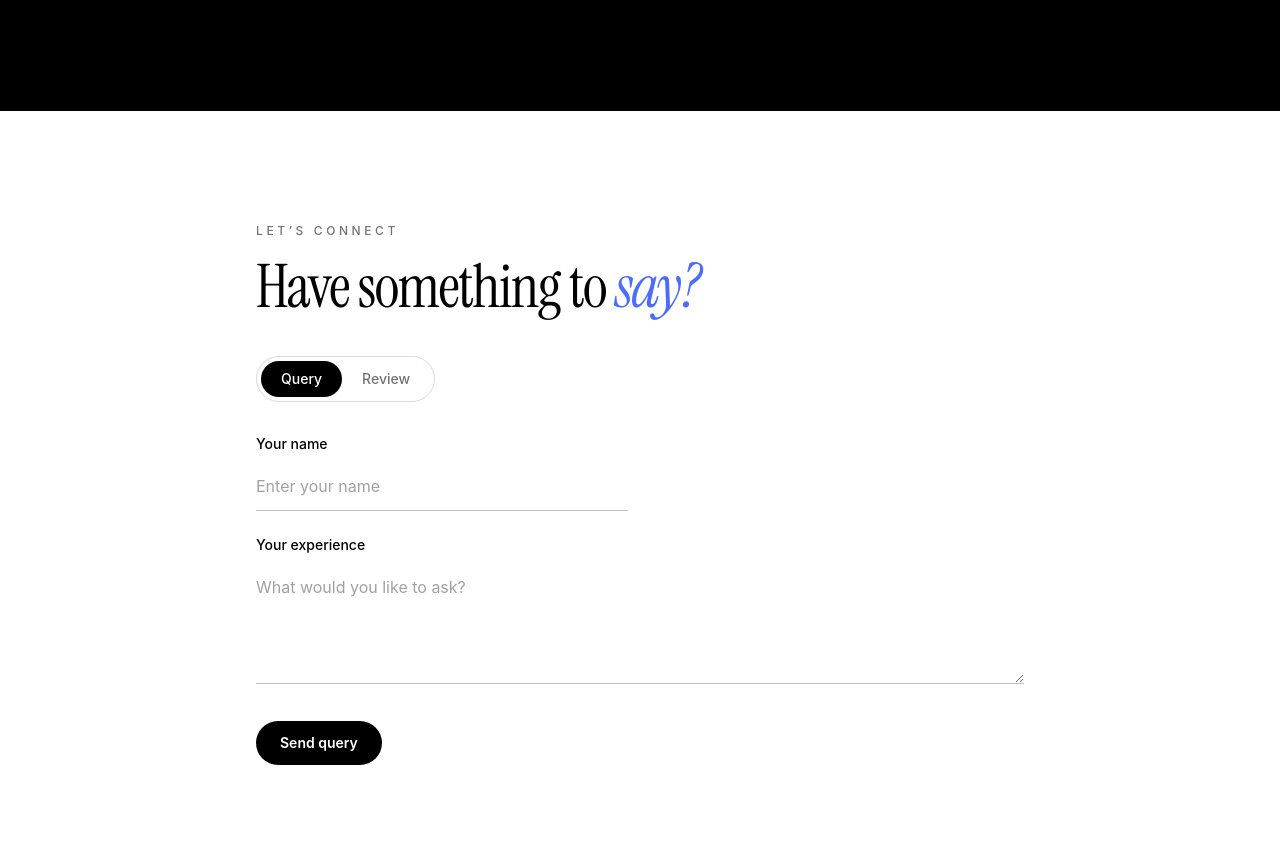
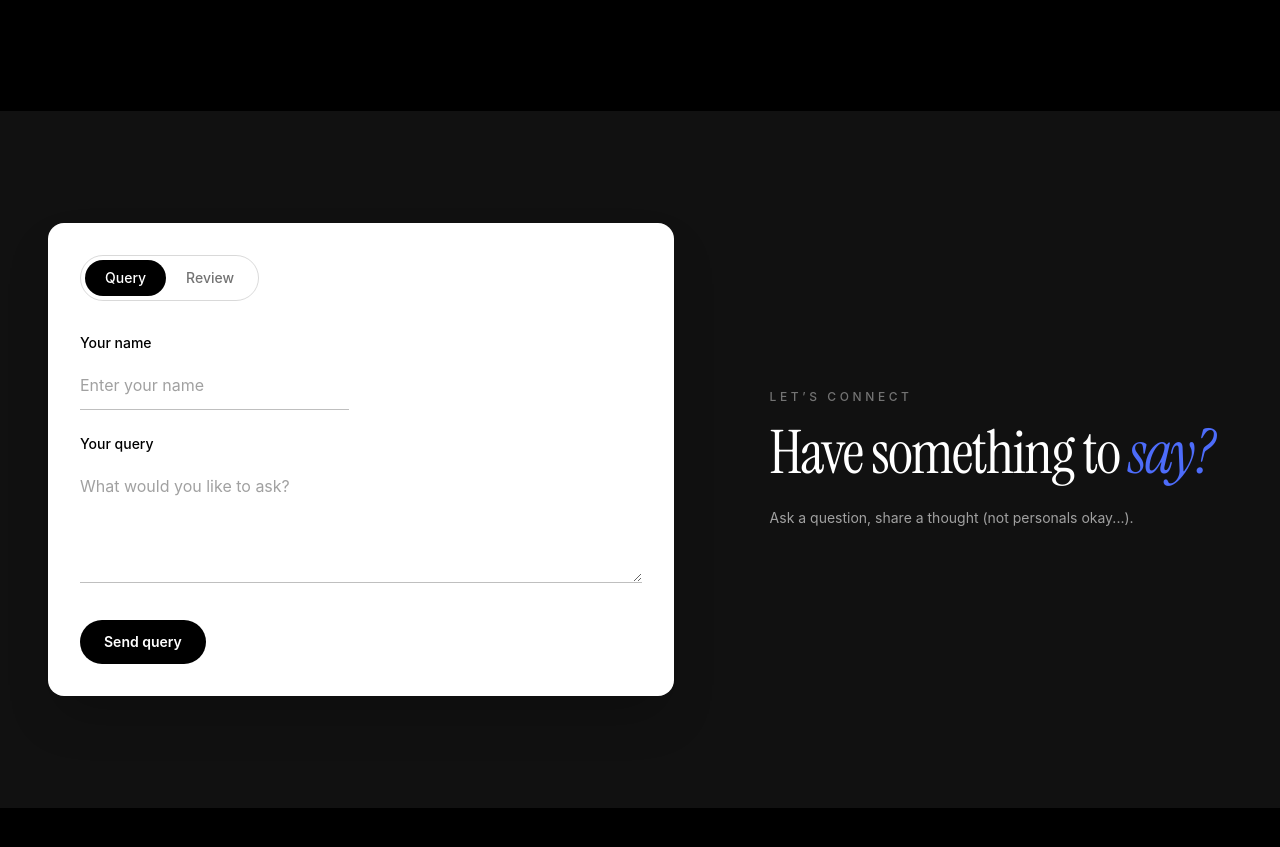
Before and after one commit to ashishbongu/portfolio, a React (Vite) app: page / in a window 1280 px wide. Shown: the part 2357-3204 px from the top of the page. After the commit the page ends 3165 px from the top, so only its background shows below. Built offline with nearby package versions, Linux system fonts and the light colour scheme.

Commit message:
updated feedback form

```diff
--- a/src/components/Feedback.jsx
+++ b/src/components/Feedback.jsx
@@ -2,28 +2,42 @@ import { useState } from "react";
 
 export default function Feedback() {
   const [type, setType] = useState("Query");
+  const [status, setStatus] = useState("");
 
-  function handleSubmit(event) {
+  async function handleSubmit(event) {
     event.preventDefault();
     const form = new FormData(event.currentTarget);
     const name = form.get("name");
     const experience = form.get("experience");
     const subject = `${type} from ${name}`;
     const body = `Name: ${name}\n\n${type}:\n${experience}`;
-    window.location.href = `mailto:bonguashish532222@gmail.com?subject=${encodeURIComponent(subject)}&body=${encodeURIComponent(body)}`;
+
+    setStatus("Sending…");
+    try {
+      const response = await fetch("https://formsubmit.co/ajax/bonguashish532222@gmail.com", {
+        method: "POST",
+        headers: { Accept: "application/json" },
+        body: new URLSearchParams({
+          name: String(name),
+          message: String(experience),
+          _subject: subject,
+          _captcha: "false",
+        }),
+      });
+
+      if (!response.ok) throw new Error("Unable to send");
+      setStatus("Thanks — your message was sent.");
+      event.currentTarget.reset();
+    } catch {
+      setStatus("Opening your email app…");
+      window.location.href = `mailto:bonguashish532222@gmail.com?subject=${encodeURIComponent(subject)}&body=${encodeURIComponent(body)}`;
+    }
   }
 
   return (
-    <section className="bg-white px-6 py-20 text-black sm:py-24 lg:px-12 lg:py-28">
-      <div className="mx-auto max-w-3xl">
-        <p className="text-xs font-medium uppercase tracking-[0.3em] text-neutral-500">
-          Let’s connect
-        </p>
-        <h2 className="instrument-serif mt-5 text-5xl leading-[0.95] tracking-tight sm:text-6xl">
-          Have something to <span className="italic text-[#4D6CFA]">say?</span>
-        </h2>
-
-        <form onSubmit={handleSubmit} className="mt-10">
+    <section className="bg-[#111111] px-6 py-20 text-white sm:py-24 lg:px-12 lg:py-28">
+      <div className="mx-auto grid max-w-7xl gap-12 lg:grid-cols-[minmax(0,1.15fr)_minmax(280px,0.85fr)] lg:items-center lg:gap-24">
+        <form onSubmit={handleSubmit} className="order-2 rounded-2xl bg-white p-6 text-black shadow-2xl sm:p-8 lg:order-1">
           <div className="inline-flex rounded-full border border-black/15 p-1" role="group" aria-label="Feedback type">
             {["Query", "Review"].map((option) => (
               <button
@@ -50,7 +64,7 @@ export default function Feedback() {
               />
             </label>
             <label className="text-sm font-medium sm:col-span-2">
-              Your experience
+              {type === "Query" ? "Your query" : "Your review"}
               <textarea
                 name="experience"
                 required
@@ -64,7 +78,20 @@ export default function Feedback() {
           <button type="submit" className="mt-8 rounded-full bg-black px-6 py-3 text-sm font-semibold text-white transition hover:bg-[#4D6CFA]">
             Send {type.toLowerCase()}
           </button>
+          {status && <p className="mt-4 text-sm text-neutral-500" role="status">{status}</p>}
         </form>
+
+        <div className="order-1 lg:order-2">
+          <p className="text-xs font-medium uppercase tracking-[0.3em] text-neutral-500">
+            Let’s connect
+          </p>
+          <h2 className="instrument-serif mt-5 text-5xl leading-[0.95] tracking-tight sm:text-6xl">
+            Have something to <span className="italic text-[#4D6CFA]">say?</span>
+          </h2>
+          <p className="mt-6 max-w-sm text-sm leading-6 text-neutral-400">
+            Ask a question, share a thought (not personals okay...).
+          </p>
+        </div>
       </div>
     </section>
   );
```
